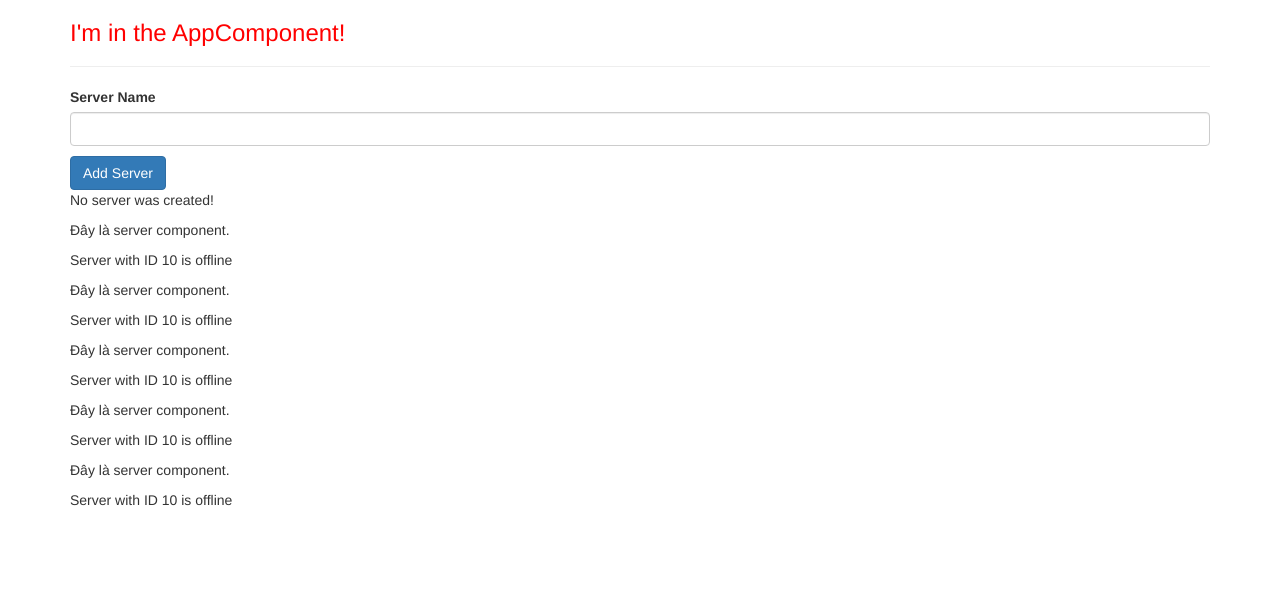
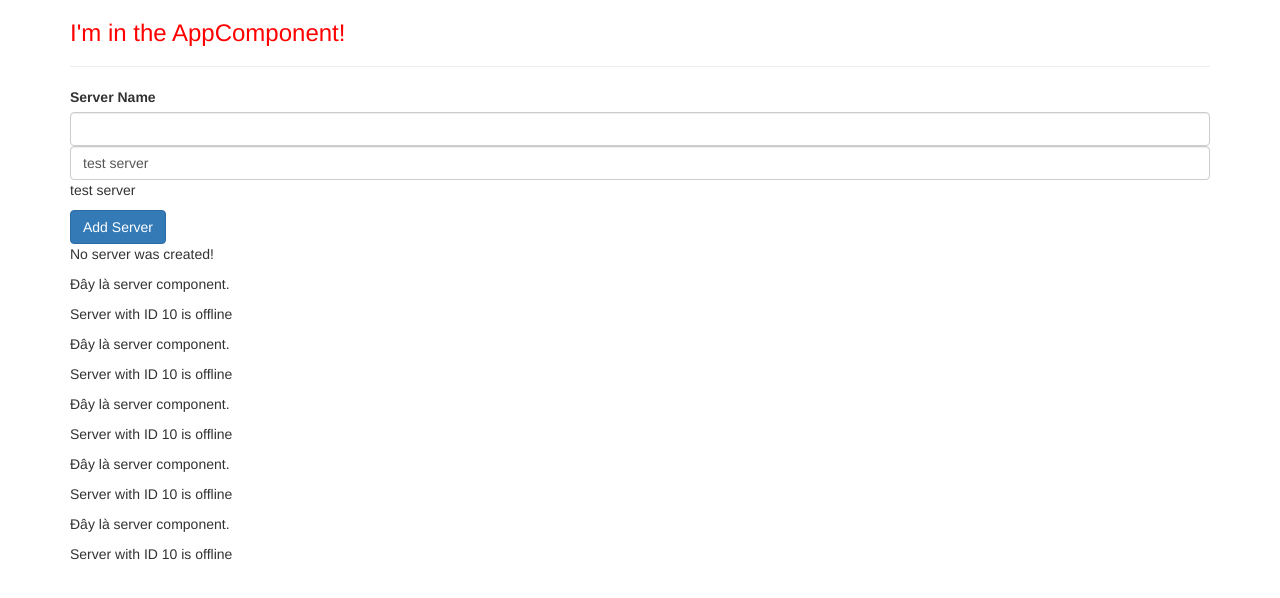
Before and after one commit to chungthehao/Angular_My_First_App, an Angular app: page / in a window 1280 px wide. Shown: the top 598 px of the page. Built offline with nearby package versions, Linux system fonts and the light colour scheme.

Commit message:
Two-Way-Databinding

```diff
--- a/src/app/servers/servers.component.html
+++ b/src/app/servers/servers.component.html
@@ -3,6 +3,10 @@
     type="text"
     class="form-control"
     (input)="onUpdateServerName($event)">
+<input
+    type="text"
+    class="form-control"
+    [(ngModel)]="serverName">
 <p>{{ serverName }}</p>
 
 <button
--- a/src/app/servers/servers.component.ts
+++ b/src/app/servers/servers.component.ts
@@ -20,7 +20,7 @@ import { Component, OnInit } from '@angular/core';
 export class ServersComponent implements OnInit {
   allowNewServer = false;
   serverCreationStatus = 'No server was created!';
-  serverName = '';
+  serverName = 'test server';
 
   constructor() {
     setTimeout(() => {
```
